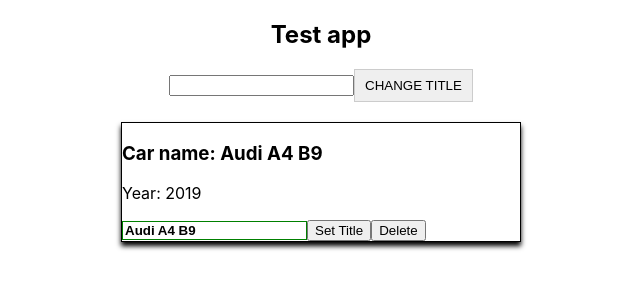
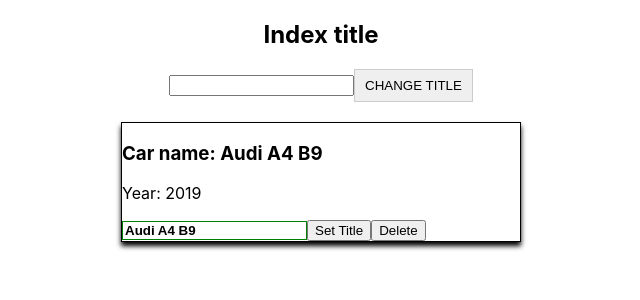
Before and after one commit to kulichkov21/react-test, a React app: page / in a window 1280 px wide. Shown: the top 300 px of the page, without its empty margins (319-959 px from the left). Built offline with nearby package versions, Linux system fonts and the light colour scheme.

Commit message:
throw props to component

```diff
--- a/src/App.tsx
+++ b/src/App.tsx
@@ -3,8 +3,11 @@
 import Car from "./Car/Car";
 import {IAppState} from "./types/app-state.interface";
 import {ICar} from "./types/car.interface";
+import {IIndexProps} from "./index-props.interface";
 
-class App extends Component {
+class App extends Component<IIndexProps, any> {
+
+
     state: IAppState = {
         appTitle: 'Test app',
         cars: [{name: 'Ford Focus', year: 2007}, {name: 'Audi A4 B9', year: 2019}]
@@ -29,7 +32,7 @@
         return (
             <div>
                 <div style={divStyle}>
-                    <h2>{title}</h2>
+                    <h2>{this.props.title}</h2>
                     <input type="text" onChange={this.handleInput}/>
                     <button className={'appButton'} onClick={this.changeTitle.bind(this, 'New From App')}>Change title</button>
                 </div>
--- /dev/null
+++ b/src/index-props.interface.ts
@@ -0,0 +1,3 @@
+export interface IIndexProps {
+    title: string;
+}
--- a/src/index.tsx
+++ b/src/index.tsx
@@ -7,8 +7,9 @@
 const root = ReactDOM.createRoot(
     document.getElementById('root') as HTMLElement
 );
+
 root.render(
-    <App/>
+    <App title={'Index title'}/>
 );
 
 
```
Also changed, not shown: 1 other file (tests, documents, lock files or other folders).
